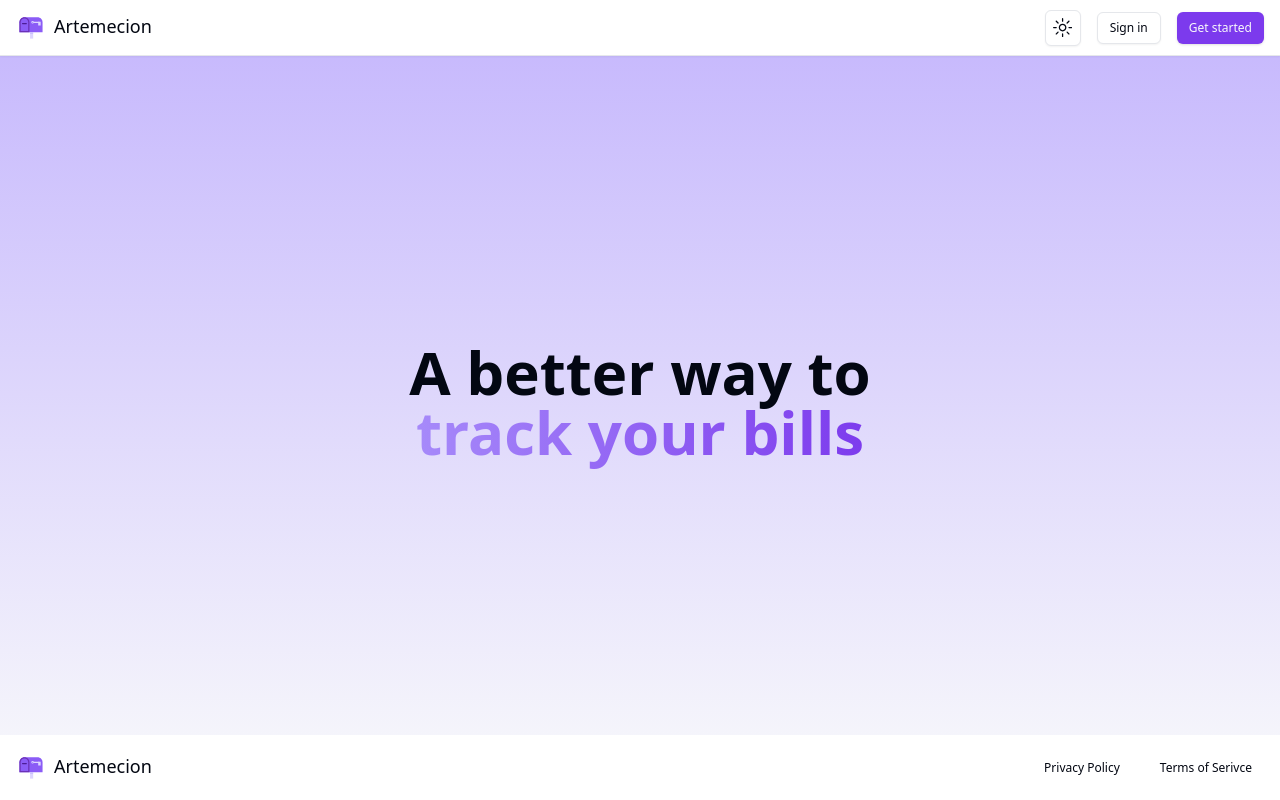
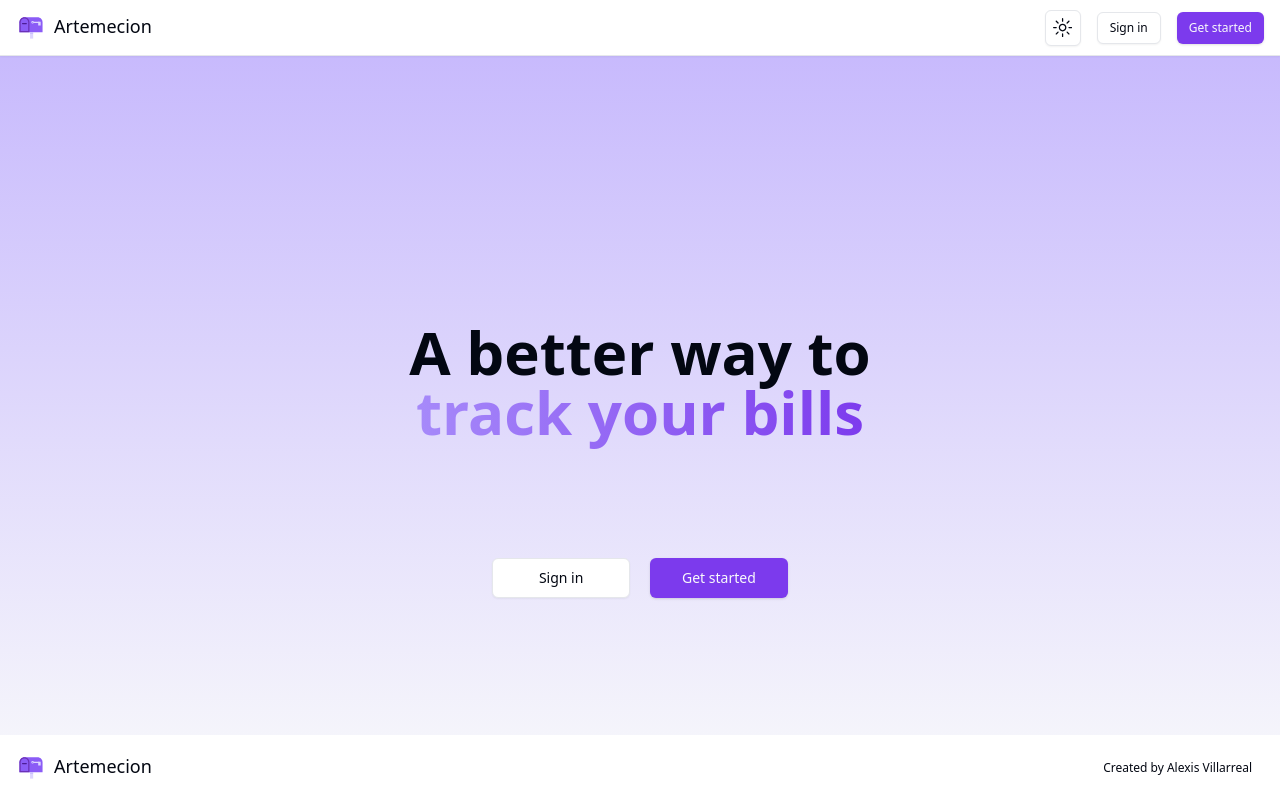
Before and after one commit to alexisveryreal/artemecion, a Next.js app: page / in a window 1280 px wide. Built offline with nearby package versions, Linux system fonts and the light colour scheme.

Commit message:
add buttons to home screen made footer just have created by text made logo ring be consistent with rest of UI

```diff
--- a/src/app/(landing)/_components/footer.tsx
+++ b/src/app/(landing)/_components/footer.tsx
@@ -1,3 +1,5 @@
+import Link from "next/link";
+
 import { Logo } from "@/components/logo";
 import { Button } from "@/components/ui/button";
 
@@ -7,11 +9,14 @@ export const Footer = () => {
       <div className="mx-auto flex w-full items-center justify-between md:max-w-screen-2xl">
         <Logo />
         <div className="flex w-full items-center justify-between space-x-4 md:block md:w-auto">
-          <Button size="sm" variant="ghost">
-            Privacy Policy
-          </Button>
-          <Button size="sm" variant="ghost">
-            Terms of Serivce
+          <Button size="sm" variant="ghost" asChild>
+            <Link
+              href="https://github.com/alexisveryreal"
+              target="_blank"
+              rel="no refferer"
+            >
+              Created by Alexis Villarreal
+            </Link>
           </Button>
         </div>
       </div>
--- a/src/app/(landing)/page.tsx
+++ b/src/app/(landing)/page.tsx
@@ -1,3 +1,7 @@
+import Link from "next/link";
+
+import { Button } from "@/components/ui/button";
+
 export default function HomePage() {
   return (
     <main className="flex min-h-screen flex-col items-center justify-center bg-gradient-to-b from-violet-300 to-primary-foreground dark:from-zinc-800 dark:to-background">
@@ -11,6 +15,29 @@ export default function HomePage() {
           </h1>
         </div>
       </div>
+      <div className="mx-auto mt-5 flex max-w-sm sm:mt-0 sm:max-w-none sm:justify-center">
+        <div className="flex w-full flex-col space-y-4 sm:mx-auto sm:inline-grid sm:w-auto sm:grid-cols-2 sm:gap-5 sm:space-y-0">
+          <Button
+            size="lg"
+            variant="outline"
+            asChild
+            className="inline-flex w-full items-center justify-center"
+          >
+            <Link href="/sign-in" className="w-full">
+              Sign in
+            </Link>
+          </Button>
+          <Button
+            size="lg"
+            asChild
+            className="inline-flex w-full items-center justify-center"
+          >
+            <Link href="/sign-up" className="w-full">
+              Get started
+            </Link>
+          </Button>
+        </div>
+      </div>
     </main>
   );
 }
--- a/src/components/logo.tsx
+++ b/src/components/logo.tsx
@@ -5,7 +5,10 @@ import { cn } from "@/lib/utils";
 
 export const Logo = () => {
   return (
-    <Link href="/">
+    <Link
+      href="/"
+      className="rounded-md focus-visible:outline-none focus-visible:ring-1 focus-visible:ring-ring"
+    >
       <div className="hidden items-center gap-x-2 transition hover:opacity-75 md:flex">
         <Image src="/images/icon.svg" alt="Logo" height={30} width={30} />
         <p className={cn("pb-1 text-lg")}>Artemecion</p>
```
